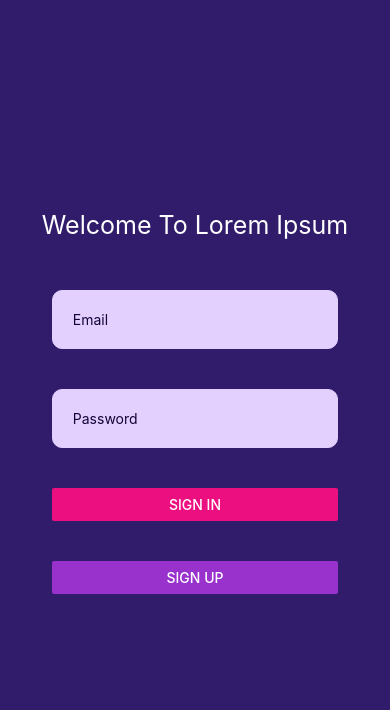
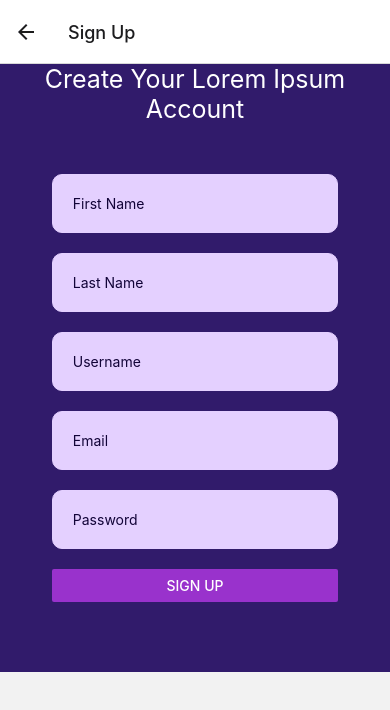
Before and after one commit to AbhinavJoosery/Mobile_App, a React Native app in the folder AwesomeProject/: screen / in a window 390 px wide. Both pictures are taken after a click on the button "SIGN UP". Shown: the top 710 px of the page. Built offline with nearby package versions, Linux system fonts and the light colour scheme.

Commit message:
added routing for sign up button

```diff
--- a/AwesomeProject/App.js
+++ b/AwesomeProject/App.js
@@ -7,84 +7,57 @@ import {
   Button,
 } from 'react-native';
 
-import {useState} from 'react';
+import {NavigationContainer} from '@react-navigation/native';
+import {createNativeStackNavigator} from '@react-navigation/native-stack';
 
+import SignInPage from './screens/SignInPage';
+import SignUpPage from './screens/SignUpPage';
+
+const Stack = createNativeStackNavigator();
 export default function App() {
   return (
-    <View style={styles.container}>
-      <View style={styles.AppTitleContainer}>
-        <Text style={styles.AppTitle}>Welcome To Lorem Ipsum</Text>
-      </View>
-
-      <View style={styles.textInputContainer}>
-        <TextInput
-          style={styles.textInput}
-          placeholder="Email"
-          textContentType="emailAddress"
-        />
-      </View>
-
-      <View style={styles.textInputContainer}>
-        <TextInput
-          style={styles.textInput}
-          placeholder="Password"
-          textContentType="password"
-          secureTextEntry={true}
-        />
-      </View>
-
-      <View style={styles.btnContainer}>
-        <Button
-          title="Sign In"
-          // onPress={() => }
-          color="#ec0f80"
-        />
-      </View>
-
-      <View style={styles.btnContainer}>
-        <Button
-          title="Sign Up"
-          // onPress={() => }
-          color="#9932CC"
-        />
-      </View>
-    </View>
+    <NavigationContainer>
+      <Stack.Navigator initialRouteName="Sign In">
+        <Stack.Screen name="Sign In" component={SignInPage} />
+        <Stack.Screen name="Sign Up" component={SignUpPage} />
+      </Stack.Navigator>
+    </NavigationContainer>
   );
 }
 
-const styles = StyleSheet.create({
-  container: {
-    flex: 1,
-    paddingTop: StatusBar.currentHeight + 50,
-    paddingHorizontal: 16,
-    justifyContent: 'center',
-    alignItems: 'center',
-    backgroundColor: '#311b6b',
-  },
+// const styles = StyleSheet.create({
+//   container: {
+//     flex: 1,
+//     paddingTop: StatusBar.currentHeight + 50,
+//     paddingHorizontal: 16,
+//     justifyContent: 'center',
+//     alignItems: 'center',
+//     backgroundColor: '#311b6b',
+//   },
 
-  AppTitle: {
-    color: 'white',
-    fontSize: 25,
-    marginBottom: 50,
-  },
+//   AppTitle: {
+//     color: 'white',
+//     fontSize: 25,
+//     marginBottom: 50,
+//   },
 
-  textInputContainer: {
-    width: '80%',
-    marginBottom: 40,
-  },
+//   textInputContainer: {
+//     width: '80%',
+//     marginBottom: 40,
+//   },
 
-  textInput: {
-    borderColor: '#e4d0ff',
-    borderWidth: 1,
-    borderRadius: 10,
-    width: '100%',
-    padding: 20,
-    color: '#120438',
-    backgroundColor: '#e4d0ff',
-  },
+//   textInput: {
+//     borderColor: '#e4d0ff',
+//     borderWidth: 1,
+//     borderRadius: 10,
+//     width: '100%',
+//     padding: 20,
+//     color: '#120438',
+//     backgroundColor: '#e4d0ff',
+//   },
 
-  btnContainer: {
-    width: '80%',
-    marginBottom: 40,
-  },
-});
+//   btnContainer: {
+//     width: '80%',
+//     marginBottom: 40,
+//   },
+// });
--- a/AwesomeProject/package.json
+++ b/AwesomeProject/package.json
@@ -11,8 +11,11 @@
   },
   "dependencies": {
     "@react-navigation/native": "^6.0.13",
+    "@react-navigation/native-stack": "^6.9.1",
     "react": "18.1.0",
-    "react-native": "0.70.5"
+    "react-native": "0.70.5",
+    "react-native-safe-area-context": "^4.4.1",
+    "react-native-screens": "^3.18.2"
   },
   "devDependencies": {
     "@babel/core": "^7.12.9",
--- /dev/null
+++ b/AwesomeProject/screens/SignInPage.js
@@ -0,0 +1,88 @@
+import {
+  StyleSheet,
+  View,
+  StatusBar,
+  Text,
+  TextInput,
+  Button,
+} from 'react-native';
+
+function SignInPage({navigation}) {
+  return (
+    <View style={styles.container}>
+      <Text style={styles.appTitle}>Welcome To Lorem Ipsum</Text>
+
+      <View style={styles.textInputContainer}>
+        <TextInput
+          style={styles.textInput}
+          placeholder="Email"
+          textContentType="emailAddress"
+        />
+      </View>
+
+      <View style={styles.textInputContainer}>
+        <TextInput
+          style={styles.textInput}
+          placeholder="Password"
+          textContentType="password"
+          secureTextEntry={true}
+        />
+      </View>
+
+      <View style={styles.btnContainer}>
+        <Button
+          title="Sign In"
+          // onPress={() => }
+          color="#ec0f80"
+        />
+      </View>
+
+      <View style={styles.btnContainer}>
+        <Button
+          title="Sign Up"
+          onPress={() => navigation.navigate('Sign Up')}
+          color="#9932CC"
+        />
+      </View>
+    </View>
+  );
+}
+
+const styles = StyleSheet.create({
+  container: {
+    flex: 1,
+    paddingTop: StatusBar.currentHeight + 50,
+    paddingHorizontal: 16,
+    justifyContent: 'center',
+    alignItems: 'center',
+    backgroundColor: '#311b6b',
+  },
+
+  appTitle: {
+    color: 'white',
+    fontSize: 25,
+    marginBottom: 50,
+  },
+
+  textInputContainer: {
+    width: '80%',
+    marginBottom: 40,
+  },
+
+  textInput: {
+    borderColor: '#e4d0ff',
+    borderWidth: 1,
+    borderRadius: 10,
+    width: '100%',
+    padding: 20,
+    color: '#120438',
+    backgroundColor: '#e4d0ff',
+  },
+
+  btnContainer: {
+    width: '80%',
+    marginBottom: 40,
+  },
+});
+
+export default SignInPage;
--- /dev/null
+++ b/AwesomeProject/screens/SignUpPage.js
@@ -0,0 +1,96 @@
+import {
+  StyleSheet,
+  View,
+  StatusBar,
+  Text,
+  TextInput,
+  Button,
+  ScrollView,
+} from 'react-native';
+
+function SignUpPage() {
+  return (
+    <ScrollView>
+      <View style={styles.container}>
+        <Text style={styles.pageTitle}>Create Your Lorem Ipsum Account</Text>
+
+        <View style={styles.textInputContainer}>
+          <TextInput style={styles.textInput} placeholder="First Name" />
+        </View>
+
+        <View style={styles.textInputContainer}>
+          <TextInput style={styles.textInput} placeholder="Last Name" />
+        </View>
+
+        <View style={styles.textInputContainer}>
+          <TextInput style={styles.textInput} placeholder="Username" />
+        </View>
+
+        <View style={styles.textInputContainer}>
+          <TextInput
+            style={styles.textInput}
+            placeholder="Email"
+            textContentType="emailAddress"
+          />
+        </View>
+
+        <View style={styles.textInputContainer}>
+          <TextInput
+            style={styles.textInput}
+            placeholder="Password"
+            textContentType="password"
+            secureTextEntry={true}
+          />
+        </View>
+
+        <View style={styles.btnContainer}>
+          <Button
+            title="Sign Up"
+            // onPress={() => }
+            color="#9932CC"
+          />
+        </View>
+      </View>
+    </ScrollView>
+  );
+}
+
+const styles = StyleSheet.create({
+  container: {
+    flex: 1,
+    paddingTop: StatusBar.currentHeight + 50,
+    paddingHorizontal: 16,
+    justifyContent: 'center',
+    alignItems: 'center',
+    backgroundColor: '#311b6b',
+  },
+
+  pageTitle: {
+    color: 'white',
+    fontSize: 25,
+    marginBottom: 50,
+    textAlign: 'center',
+  },
+
+  textInputContainer: {
+    width: '80%',
+    marginBottom: 20,
+  },
+
+  textInput: {
+    borderColor: '#e4d0ff',
+    borderWidth: 1,
+    borderRadius: 10,
+    width: '100%',
+    padding: 20,
+    color: '#120438',
+    backgroundColor: '#e4d0ff',
+  },
+
+  btnContainer: {
+    width: '80%',
+    marginBottom: 70,
+  },
+});
+
+export default SignUpPage;
```
Also changed, not shown: 2 other files (tests, documents, lock files or other folders).
